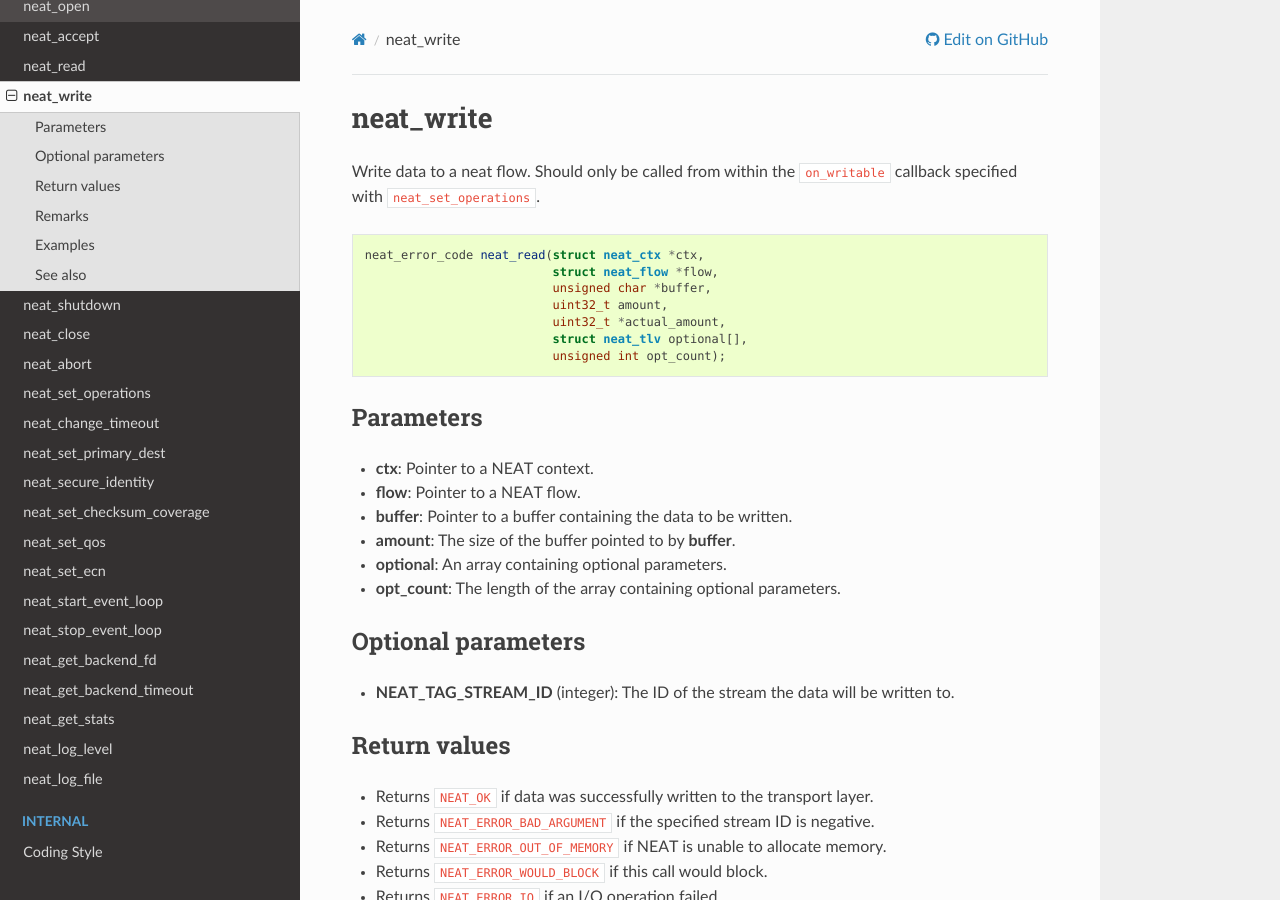
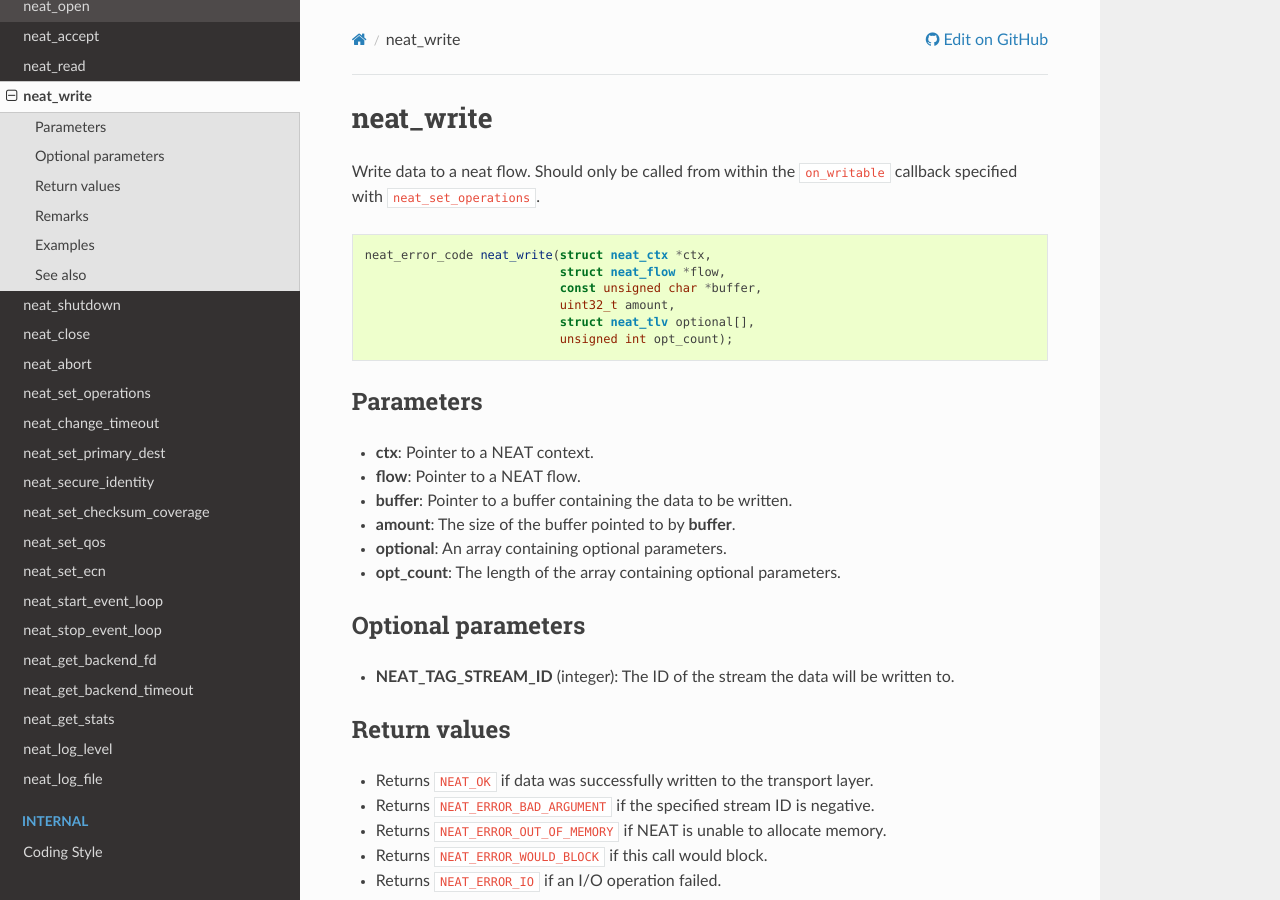
Before and after one commit to NEAT-project/neat, a Sphinx documentation site: the page built from docs/neat_write.md, in a window 1280 px wide and 900 px high. Built offline with Sphinx 7.4.7 and the Read the Docs theme 2.0.0, drawn with Linux system fonts in a browser that asks for light colours.

Commit message:
Documentation fix: neat_write.md should contain neat_write(), not neat_read().

````diff
--- a/docs/neat_write.md
+++ b/docs/neat_write.md
@@ -4,13 +4,12 @@ Write data to a neat flow. Should only be called from within the `on_writable`
 callback specified with `neat_set_operations`.
 
 ```c
-neat_error_code neat_read(struct neat_ctx *ctx,
-                          struct neat_flow *flow,
-                          unsigned char *buffer,
-                          uint32_t amount,
-                          uint32_t *actual_amount,
-                          struct neat_tlv optional[],
-                          unsigned int opt_count);
+neat_error_code neat_write(struct neat_ctx *ctx,
+                           struct neat_flow *flow,
+                           const unsigned char *buffer,
+                           uint32_t amount,
+                           struct neat_tlv optional[],
+                           unsigned int opt_count);
 ```
 
 ### Parameters
````
